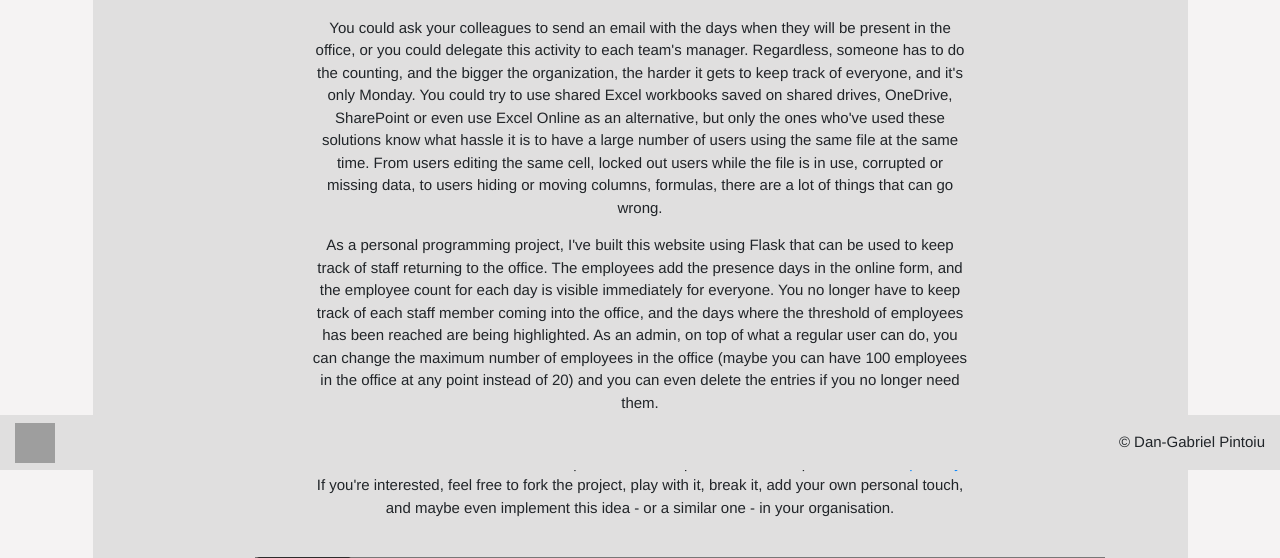
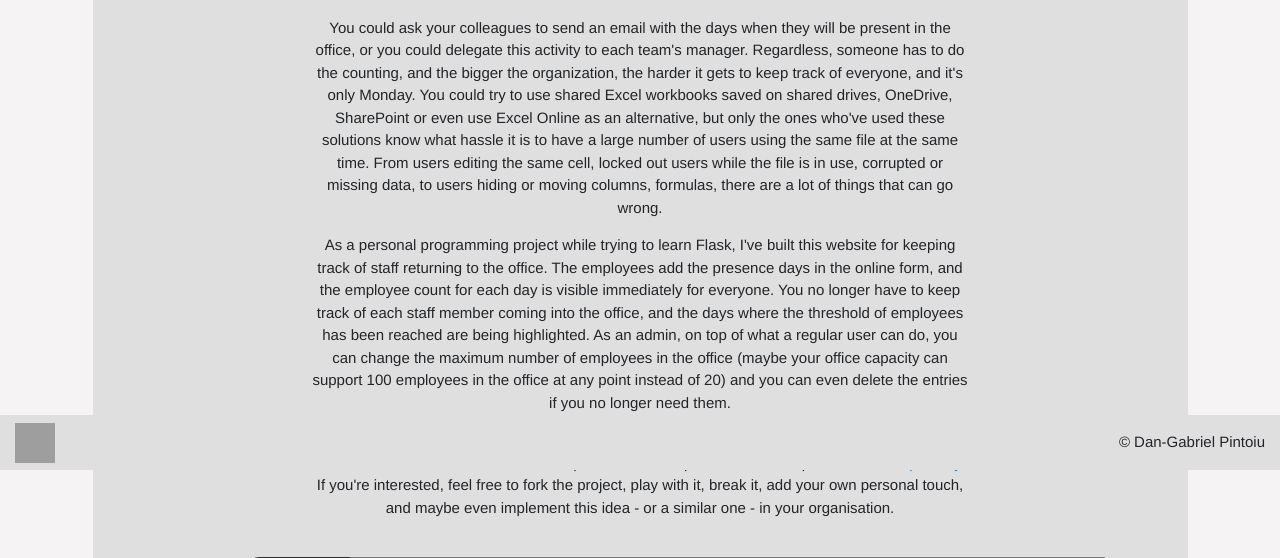
Before and after one commit to GabrielDan92/Flask_Back-To-Office-App, a Flask app: page /about in a window 1280 px wide. Shown: the part 330-888 px from the top of the page. Run offline with Flask 2, Linux system fonts and the light colour scheme; some libraries are stand-ins or nearby versions; grey boxes are pictures that could not be loaded.

Commit message:
version 1.3

```diff
--- a/app.py
+++ b/app.py
@@ -91,7 +91,6 @@ def load_user(admin_id):
 
 @app.route("/login/login", methods=["GET", "POST"])
 def login():
-# the authentication was implemented folowing the tutorial wote by Anthony Herbert: https://www.digitalocean.com/community/tutorials/how-to-add-authentication-to-your-app-with-flask-login
     if request.method == "POST":
         username = request.form.get("username")
         password = request.form.get("password")
--- a/templates/about.html
+++ b/templates/about.html
@@ -15,7 +15,7 @@
 
                 <p>You could ask your colleagues to send an email with the days when they will be present in the office, or you could delegate this activity to each team's manager. Regardless, someone has to do the counting, and the bigger the organization, the harder it gets to keep track of everyone, and it's only Monday. You could try to use shared Excel workbooks saved on shared drives, OneDrive, SharePoint or even use Excel Online as an alternative, but only the ones who've used these solutions know what hassle it is to have a large number of users using the same file at the same time. From users editing the same cell, locked out users while the file is in use, corrupted or missing data, to users hiding or moving columns, formulas, there are a lot of things that can go wrong.</p>
 
-                <p>As a personal programming project, I've built this website using Flask that can be used to keep track of staff returning to the office. The employees add the presence days in the online form, and the employee count for each day is visible immediately for everyone. You no longer have to keep track of each staff member coming into the office, and the days where the threshold of employees has been reached are being highlighted. As an admin, on top of what a regular user can do, you can change the maximum number of employees in the office (maybe you can have 100 employees in the office at any point instead of 20) and you can even delete the entries if you no longer need them. </p>
+                <p>As a personal programming project while trying to learn Flask, I've built this website for keeping track of staff returning to the office. The employees add the presence days in the online form, and the employee count for each day is visible immediately for everyone. You no longer have to keep track of each staff member coming into the office, and the days where the threshold of employees has been reached are being highlighted. As an admin, on top of what a regular user can do, you can change the maximum number of employees in the office (maybe your office capacity can support 100 employees in the office at any point instead of 20) and you can even delete the entries if you no longer need them. </p>
 
                 <p>Because I believe that this idea can be useful and I'm sure that improvements and other functionalities can be added to it, I've uploaded the complete code to this public <a href="https://github.com/GabrielDan92/Flask_Back-To-Office-App" style="color:rgb(0, 132, 255);">GitHub repository</a>. If you're interested, feel free to fork the project, play with it, break it, add your own personal touch, and maybe even implement this idea - or a similar one - in your organisation. </p>
                 <br>
```
